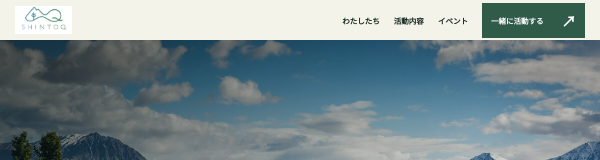
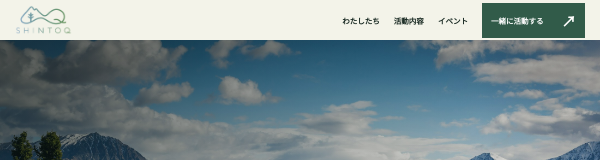
Before and after one commit to syuumaidesuyo/SHINTOQ, a plain HTML site: page index.html in a window 600 px wide. Shown: the top 160 px of the page. Drawn offline with Linux system fonts and the light colour scheme.

Commit message:
Blend header logo into site background
Co-authored-by: Copilot App <223556219+Copilot@users.noreply.github.com>

```diff
--- a/index.html
+++ b/index.html
@@ -15,7 +15,7 @@
     <a class="skip-link" href="#main">本文へ移動</a>
     <header class="site-header">
       <a class="wordmark" href="#top" aria-label="SHINTOQ トップ">
-        <img src="assets/images/shintoq-logo.jpg" alt="SHINTOQ" width="667" height="667">
+        <img src="assets/images/shintoq-logo-header.png" alt="SHINTOQ" width="543" height="288">
       </a>
       <button class="menu-toggle" type="button" aria-expanded="false" aria-controls="site-nav">
         <span class="menu-toggle-label">メニュー</span>
--- a/styles.css
+++ b/styles.css
@@ -23,8 +23,8 @@ button { font: inherit; }
 .skip-link { position: absolute; z-index: 10; top: 12px; left: 12px; padding: 12px 16px; transform: translateY(-160%); background: var(--green-dark); color: white; }
 .skip-link:focus { transform: translateY(0); }
 .site-header { position: relative; z-index: 5; display: flex; align-items: center; justify-content: space-between; height: 72px; padding: 0 max(4%, calc((100vw - 1440px) / 2)); background: var(--paper); }
-.wordmark { display: block; width: 112px; height: 54px; overflow: hidden; }
-.wordmark img { width: 100%; height: 100%; object-fit: cover; }
+.wordmark { display: block; width: 112px; height: auto; overflow: visible; }
+.wordmark img { width: 100%; height: auto; object-fit: contain; }
 .site-nav { display: flex; align-items: center; gap: 34px; font-size: .76rem; font-weight: 600; }
 .site-nav a:not(.nav-cta):hover { color: var(--green); }
 .nav-cta { display: inline-flex; align-items: center; gap: 18px; padding: 13px 17px; background: var(--green); color: white; }
@@ -136,7 +136,7 @@ button { font: inherit; }
 @media (max-width: 600px) {
   .page-width { width: 88%; }
   .site-header { height: 62px; padding-inline: 6%; }
-  .wordmark { width: 92px; height: 44px; }
+  .wordmark { width: 92px; height: auto; }
   .menu-toggle { display: flex; align-items: center; gap: 10px; padding: 9px 0 9px 10px; border: 0; background: transparent; color: var(--ink); cursor: pointer; }
   .menu-toggle-label { font-size: .68rem; font-weight: 600; }
   .menu-toggle-icon { display: grid; gap: 5px; width: 18px; }
@@ -191,7 +191,7 @@ button { font: inherit; }
 @media (min-width: 481px) and (max-width: 600px) {
   .page-width { width: 95%; }
   .site-header { height: 40px; padding-inline: 2.5%; }
-  .wordmark { width: 57px; height: 28px; }
+  .wordmark { width: 57px; height: auto; }
   .menu-toggle { display: none; }
   .site-nav { position: static; display: flex; align-items: center; gap: 14px; padding: 0; background: transparent; box-shadow: none; font-size: .47rem; }
   .site-nav a { padding: 0; }
```
Also changed, not shown: assets/images/shintoq-logo-header.png (added), 1 other file.
